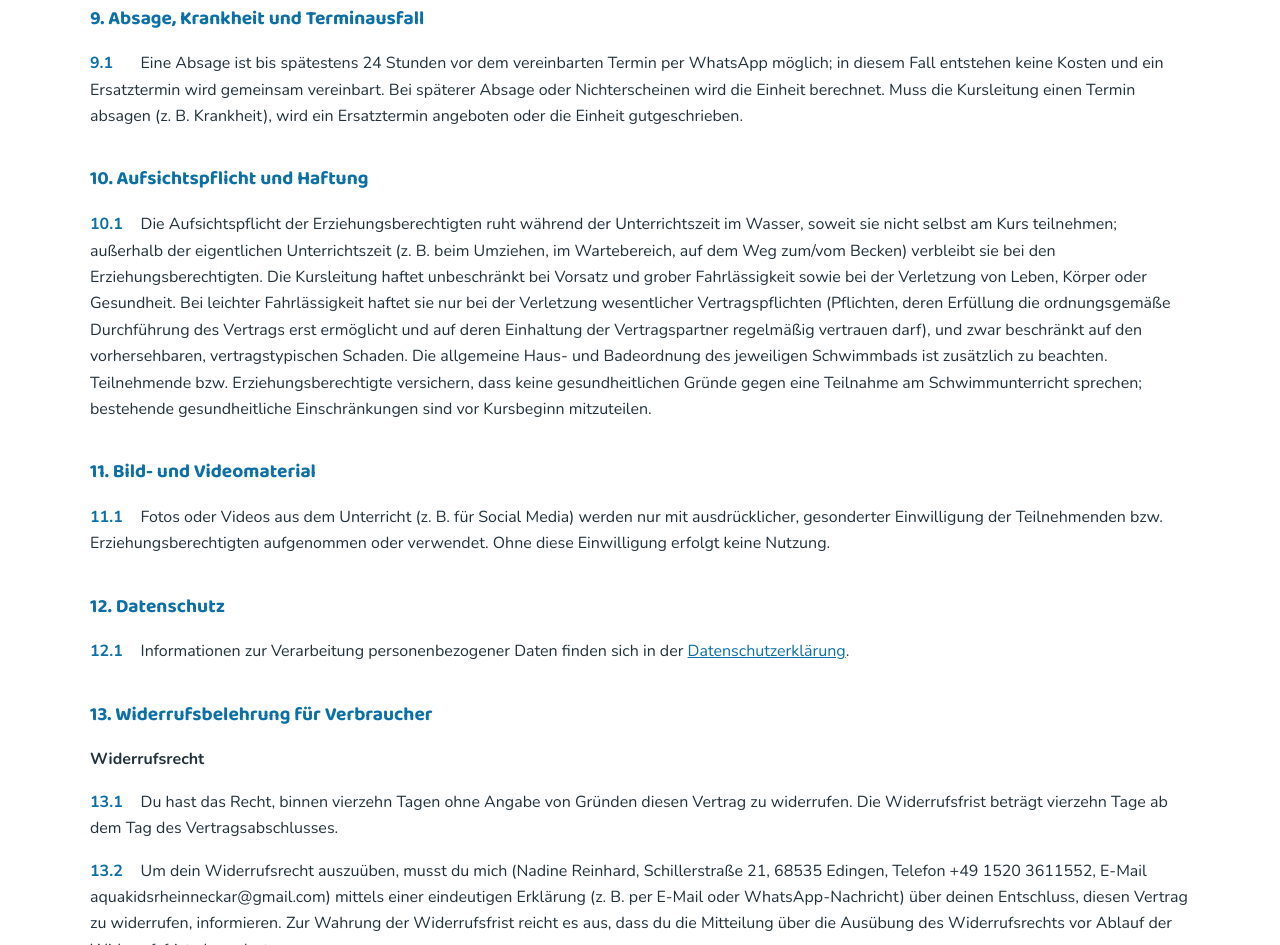
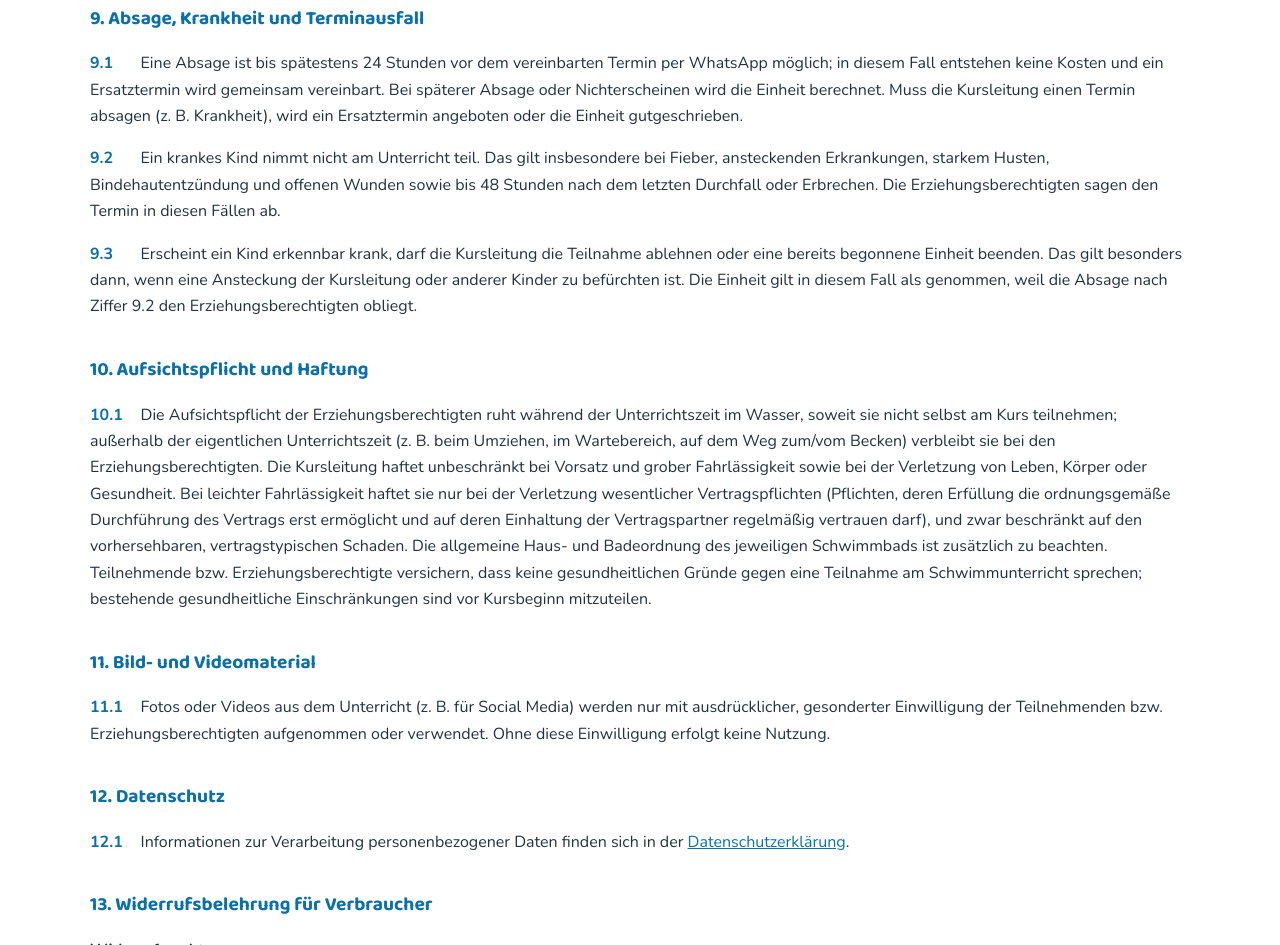
Before and after one commit to d1n1girl/aquakids-website, a plain HTML site: page agb.html in a window 1280 px wide. Shown: the part 2324-3269 px from the top of the page. Drawn offline with Linux system fonts and the light colour scheme.

Commit message:
Krankes Kind: Teilnahme darf abgelehnt werden (Ziffer 9.2 und 9.3)
Bisher regelten die AGB nur Absagen, nicht den Fall, dass ein sichtbar
krankes Kind zum Unterricht erscheint.

9.2 benennt die Faelle, in denen ein Kind nicht teilnimmt: Fieber,
ansteckende Erkrankungen, starker Husten, Bindehautentzuendung, offene
Wunden sowie 48 Stunden nach Durchfall oder Erbrechen. Absagen ist Sache
der Eltern.

9.3 gibt der Kursleitung das Recht, die Teilnahme abzulehnen oder eine
begonnene Einheit zu beenden, wenn Ansteckung droht. Die Einheit gilt
dann als genommen, weil die Absage nach 9.2 den Eltern oblag. Das ist
dieselbe Folge wie bei einer verspaeteten Absage nach 9.1 und damit in
sich stimmig: Wer trotz Krankheit kommt, soll nicht besser stehen als
wer zu spaet absagt.

Co-Authored-By: Claude Opus 5 <noreply@anthropic.com>

```diff
--- a/agb.html
+++ b/agb.html
@@ -173,6 +173,18 @@
     einen Termin absagen (z. B. Krankheit), wird ein Ersatztermin angeboten oder die Einheit
     gutgeschrieben.
   </p>
+  <p id="zi-9-2"><span class="agb-nr">9.2</span>
+    Ein krankes Kind nimmt nicht am Unterricht teil. Das gilt insbesondere bei Fieber,
+    ansteckenden Erkrankungen, starkem Husten, Bindehautentzündung und offenen Wunden sowie
+    bis 48 Stunden nach dem letzten Durchfall oder Erbrechen. Die Erziehungsberechtigten
+    sagen den Termin in diesen Fällen ab.
+  </p>
+  <p id="zi-9-3"><span class="agb-nr">9.3</span>
+    Erscheint ein Kind erkennbar krank, darf die Kursleitung die Teilnahme ablehnen oder eine
+    bereits begonnene Einheit beenden. Das gilt besonders dann, wenn eine Ansteckung der
+    Kursleitung oder anderer Kinder zu befürchten ist. Die Einheit gilt in diesem Fall als
+    genommen, weil die Absage nach Ziffer 9.2 den Erziehungsberechtigten obliegt.
+  </p>
 
   <h2>10. Aufsichtspflicht und Haftung</h2>
   <p id="zi-10-1"><span class="agb-nr">10.1</span>
```
